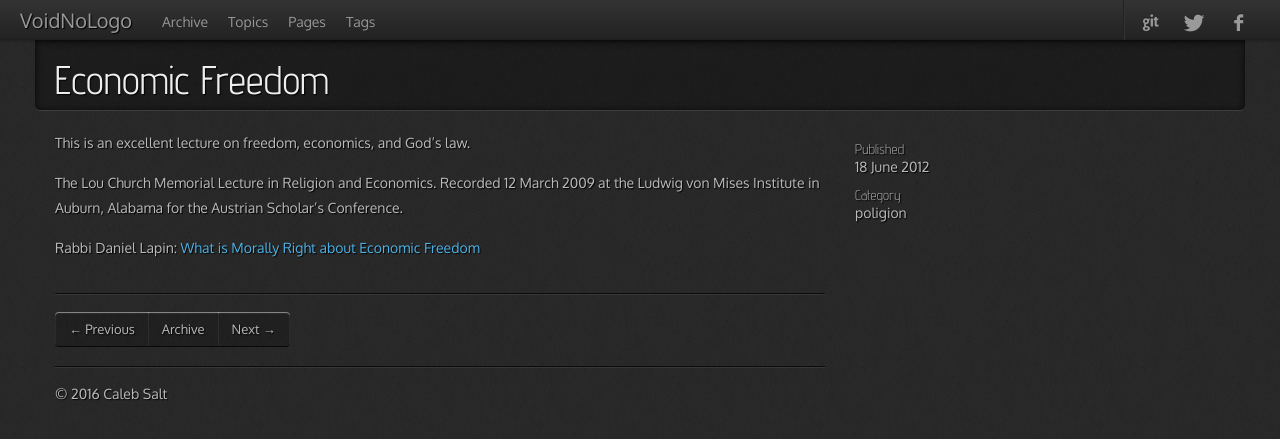
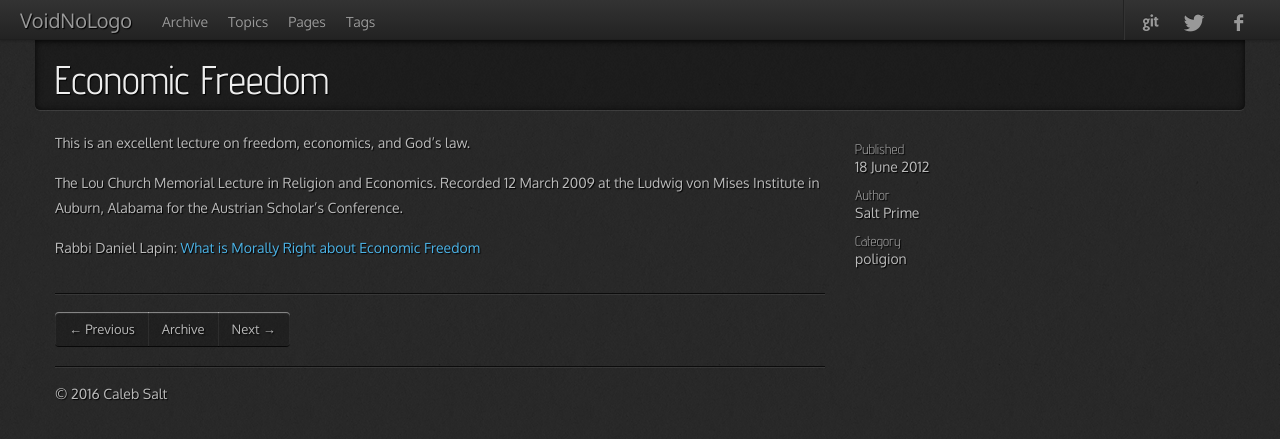
Before and after one commit to voidnologo/voidnologo.github.io, a Jekyll site: the page built from _posts/poligion/2012-06-18-economic-freedom.md, in a window 1280 px wide. Shown: the top 439 px of the page. Built offline with Jekyll 4.4.1, drawn with Linux system fonts in a browser that asks for light colours; nearby versions of some CDN libraries.

Commit message:
show author on posts

```diff
--- a/_includes/themes/hooligan/post.html
+++ b/_includes/themes/hooligan/post.html
@@ -37,6 +37,14 @@
       <div class="date"><span>{{ page.updated | date_to_long_string }}</span></div>
       {% endif %}
     </section>
+    {% if page.author %}
+      <section>
+        <h4>Author</h4>
+        <span class="category">
+          {{ page.author }}
+        </span>
+      </section>
+    {% endif %}
     {% if page.categories %}
       <section>
         <h4>{% if page.categories.size == 1 %}Category{% else %}Categories{% endif %}</h4>
```
